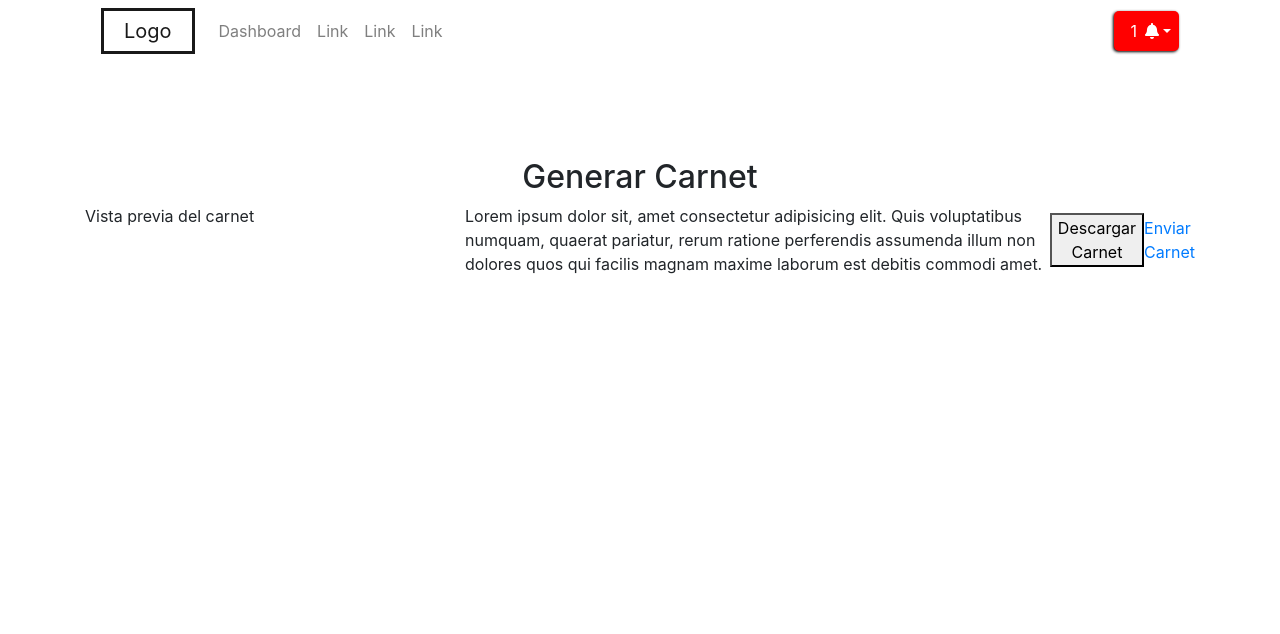
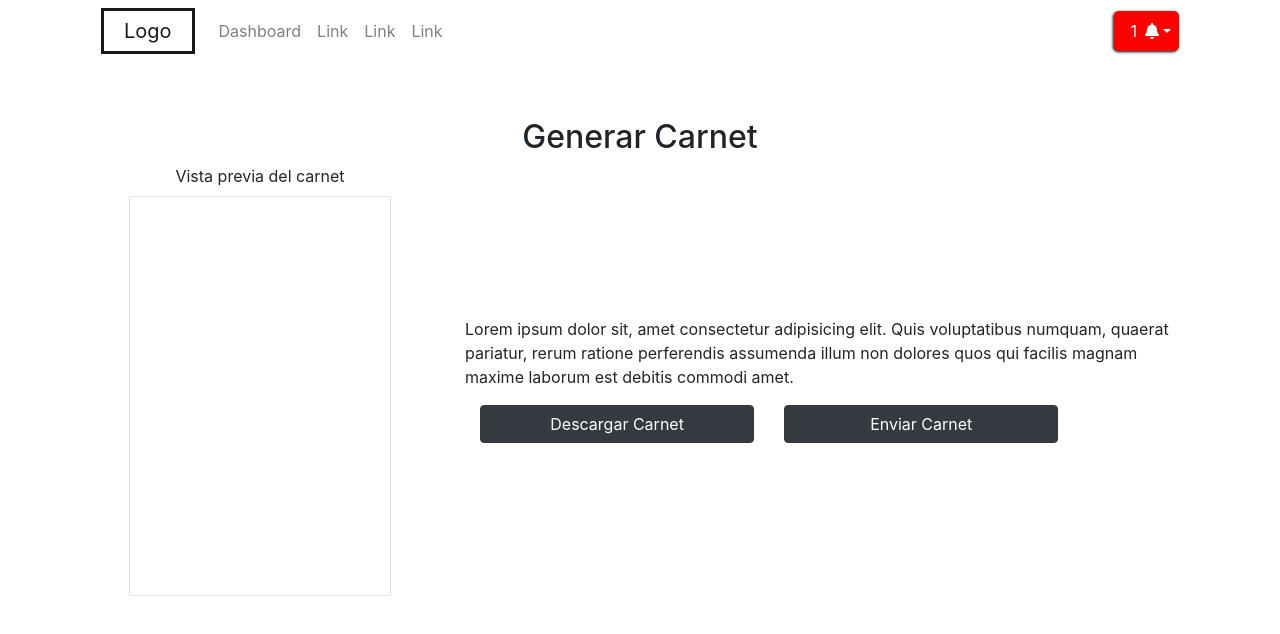
Before and after one commit to colmenadeideas/BS-AC, a React (Create React App) app in the folder frontend/: page /access/carnet/preview in a window 1280 px wide. Shown: the top 634 px of the page. Built offline with nearby package versions, Linux system fonts and the light colour scheme.

Commit message:
Update CarnetPreview.js

```diff
--- a/frontend/src/components/Carnet/CarnetPreview.js
+++ b/frontend/src/components/Carnet/CarnetPreview.js
@@ -5,16 +5,23 @@ const CarnetPreview = () => {
     return (
         <>
             <Navbar />
-            <h2 className="text-center mt-5">Generar Carnet</h2>
+            <h2 className="text-center m-2">Generar Carnet</h2>
 
             <div className="row">
-                <div className="col-4">
+                <div className="col-4 d-flex flex-column align-items-center">
                     Vista previa del carnet
+                    <div className="w-75 border mt-2" style={{height: "400px"}}></div>
                 </div>
-                <div className="col-8 d-flex flex-colum align-items-center">
+                <div className="col-8 d-flex flex-column align-items-center justify-content-center">
                     Lorem ipsum dolor sit, amet consectetur adipisicing elit. Quis voluptatibus numquam, quaerat pariatur, rerum ratione perferendis assumenda illum non dolores quos qui facilis magnam maxime laborum est debitis commodi amet.
-                    <button>Descargar Carnet</button>
-                    <a href="mailto:gmail.com">Enviar Carnet</a>
+                    <div className="row mt-3 w-100">
+                        <div className="col-5">
+                            <button className="btn btn-dark btn-block redondeado">Descargar Carnet</button>
+                        </div>
+                        <div className="col-5">
+                            <a href="mailto:gmail.com" className="btn btn-dark btn-block redondeado">Enviar Carnet</a>
+                        </div>
+                    </div>
                 </div>
             </div>
         </>
```
